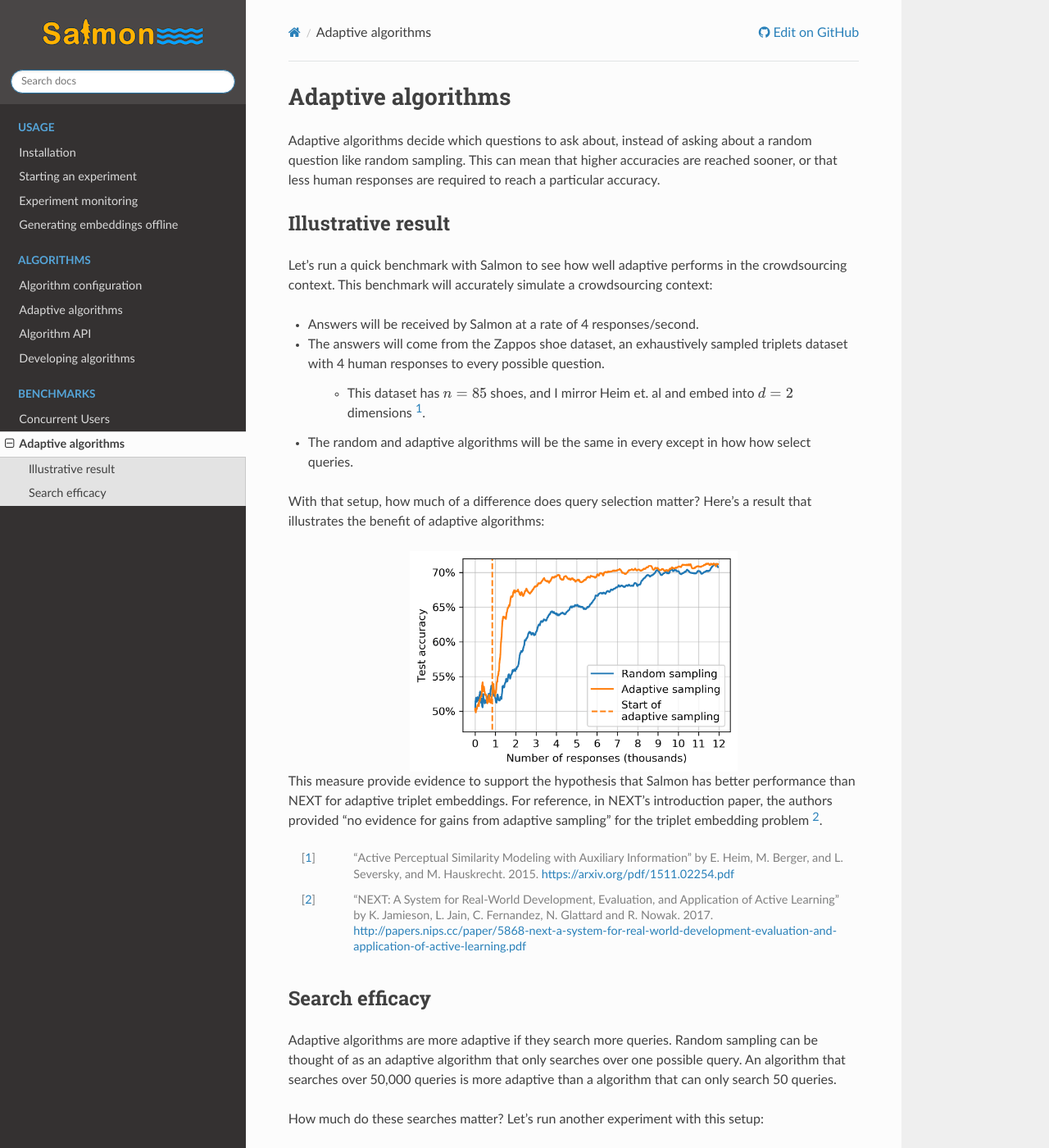
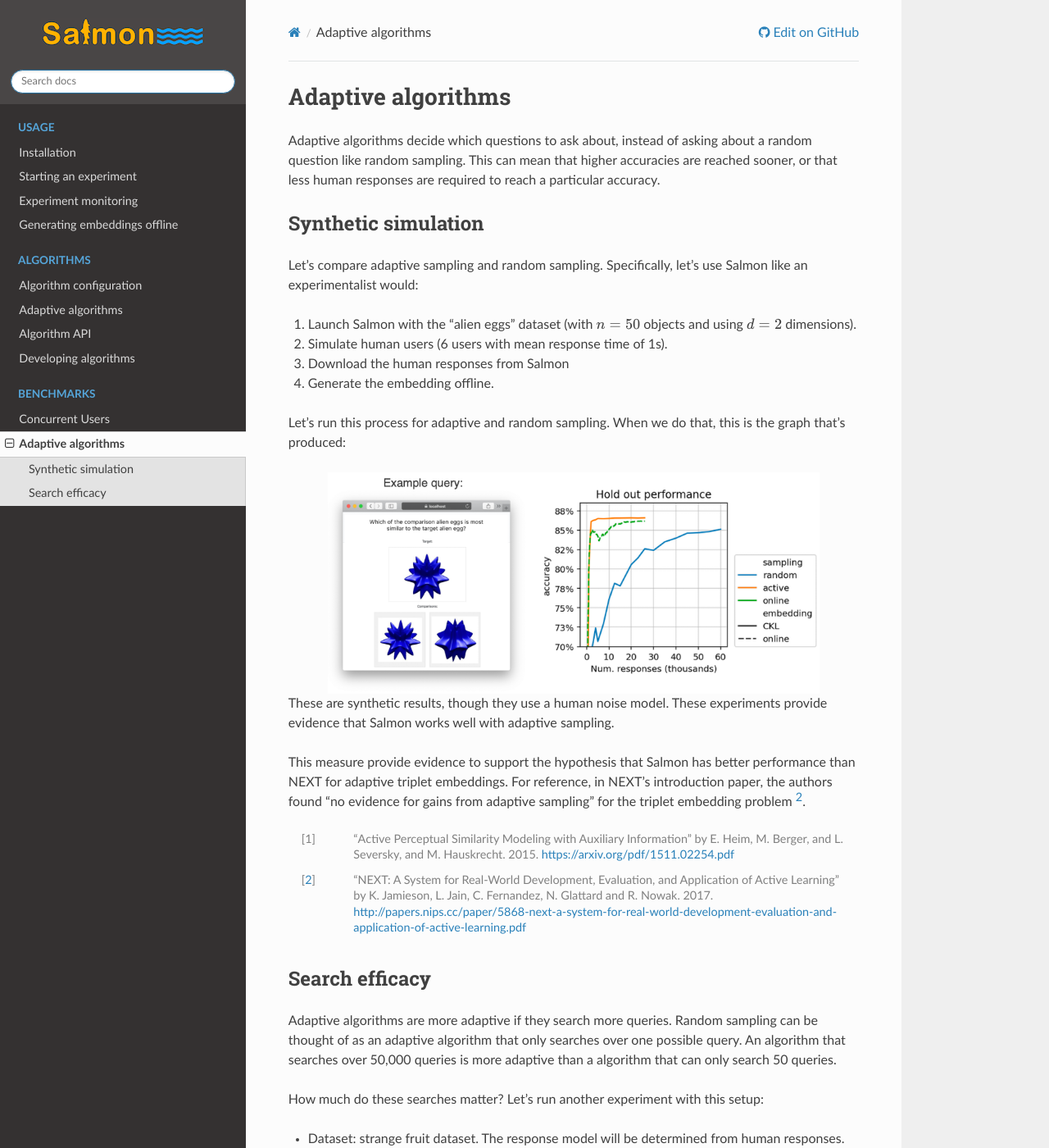
Before and after one commit to stsievert/salmon, a Sphinx documentation site: the page built from docs/source/benchmarks/adaptive.rst, in a window 1280 px wide and 1400 px high. Shown: the whole window at 82% size. Built offline with Sphinx 7.4.7 and the Read the Docs theme 2.0.0, drawn with Linux system fonts in a browser that asks for light colours.

Commit message:
Rework adaptive benchmark

```diff
--- a/docs/source/benchmarks/adaptive.rst
+++ b/docs/source/benchmarks/adaptive.rst
@@ -6,31 +6,31 @@ about a random question like random sampling. This can mean that higher
 accuracies are reached sooner, or that less human responses are required to
 reach a particular accuracy.
 
-Illustrative result
--------------------
+Synthetic simulation
+--------------------
 
-Let's run a quick benchmark with Salmon to see how well adaptive performs in
-the crowdsourcing context. This benchmark will accurately simulate a
-crowdsourcing context:
+Let's compare adaptive sampling and random sampling. Specifically, let's use
+Salmon like an experimentalist would:
 
-* Answers will be received by Salmon at a rate of 4 responses/second.
-* The answers will come from the Zappos shoe dataset, an exhaustively sampled
-  triplets dataset with 4 human responses to every possible question.
-    * This dataset has :math:`n = 85` shoes, and I mirror Heim et. al and embed
-      into :math:`d = 2` dimensions [1]_.
-* The random and adaptive algorithms will be the same in every except in how
-  how select queries.
+1. Launch Salmon with the "alien eggs" dataset (with :math:`n=50` objects and
+   using :math:`d=2` dimensions).
+2. Simulate human users (6 users with mean response time of 1s).
+3. Download the human responses from Salmon
+4. Generate the embedding offline.
 
-With that setup, how much of a difference does query selection matter? Here's
-a result that illustrates the benefit of adaptive algorithms:
+Let's run this process for adaptive and random sampling. When we do that, this
+is the graph that's produced:
 
-.. image:: imgs/adaptive.png
-   :width: 400px
+.. image:: imgs/synth-eg-acc.png
+   :width: 600px
    :align: center
+
+These are synthetic results, though they use a human noise model. These
+experiments provide evidence that Salmon works well with adaptive sampling.
 
 This measure provide evidence to support the hypothesis that Salmon has better
 performance than NEXT for adaptive triplet embeddings. For reference, in NEXT's
-introduction paper, the authors provided "no evidence for gains from adaptive
+introduction paper, the authors found "no evidence for gains from adaptive
 sampling" for the triplet embedding problem [2]_.
 
 .. [1] "Active Perceptual Similarity Modeling with Auxiliary Information" by E.
```
Also changed, not shown: docs/source/benchmarks/imgs/adaptive.png (deleted), docs/source/benchmarks/imgs/synth-eg-acc.png (added).
